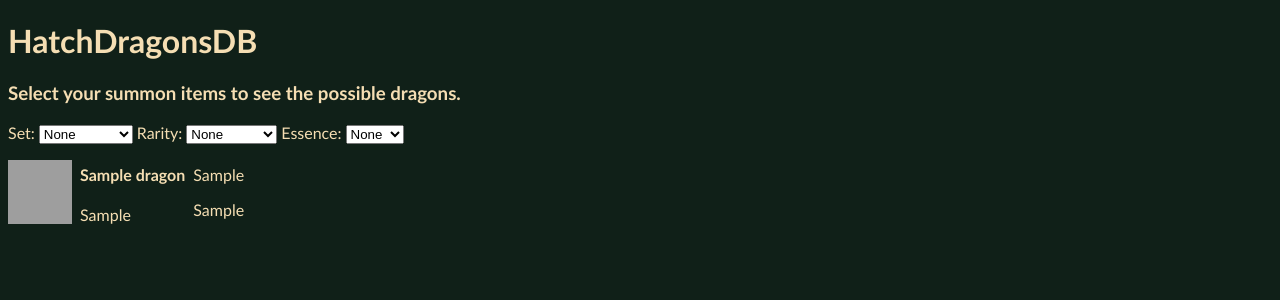
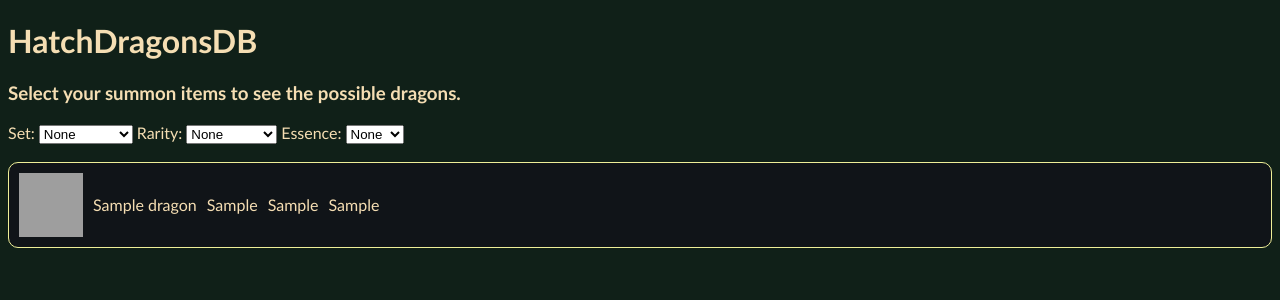
Before and after one commit to SleepyDarian/HatchDragonsDB-js, a Flask app: page / in a window 1280 px wide. Shown: the top 300 px of the page. Run offline with Flask 3, Linux system fonts and the light colour scheme; tables that the repository leaves empty hold one stand-in row (values such as "Sample post"); grey boxes are pictures that could not be loaded.

Commit message:
Visual upgrade

```diff
--- a/app/static/style.css
+++ b/app/static/style.css
@@ -1,4 +1,4 @@
-h1, h3, h4, label, td, p {
+h1, h3, h4, label, td, span {
     color:wheat;
     font-family:'Trebuchet MS', 'Lucida Sans Unicode', 'Lucida Grande', 'Lucida Sans', Arial, sans-serif;
 }
@@ -6,3 +6,21 @@ h1, h3, h4, label, td, p {
 body {
     background-color:#102018;
 }
+
+.card {
+    display:flex;
+    align-items:center;
+    justify-content:flex-start;
+    padding:10px;
+    column-gap:10px;
+    border:1px solid #efef98;
+    border-radius: 10px;
+    background-color:#101418;
+}
+
+.flex-container {
+    flex-direction:column;
+    display:flex;
+    flex-wrap:wrap;
+    justify-content:space-evenly;
+}
--- a/app/templates/dragons.html
+++ b/app/templates/dragons.html
@@ -44,7 +44,9 @@
     </select>
   </body>
 </html>
-<div id="results">
+<br>
+</br>
+<div class="flex-container" id="results">
     <!-- filled by JS -->
 </div>
 <script>
@@ -81,16 +83,12 @@
         const table = document.getElementById("results");
         table.innerHTML = dragons.map(d =>
             `
-            <div style="display:flex; align-items:center; gap:8px;">
+            <div class="card" gap:8px;">
                 <img src="/static/dragons/${d.name}.jpg" width=64 height=64>
-                <div>
-                    <h4>${d.name}</h4>
-                    <p>${d.set}</p>
-                </div>
-                <div>
-                    <p>${d.rarity}</p>
-                    <p>${d.essence}</p>
-                </div>
+                <span>${d.name}</span>
+                <span>${d.set}</span>
+                <span>${d.rarity}</span>
+                <span>${d.essence}</span>
             </div>
             `
         ).join("");
--- a/crop.py
+++ b/crop.py
@@ -1,6 +1,6 @@
 from PIL import Image
 
-img = Image.open("app/static/dragons/photo_2026-05-05_00-54-47.jpg")
+img = Image.open("app/static/dragons/photo_2026-05-05_02-12-29.jpg")
 w, h = img.size
 size = 128
 x_offset = 48
@@ -12,4 +12,4 @@ print(size)
 print(left)
 print(top)
 cropped = img.crop((left, top, left + size, top + size))
-cropped.save("app/static/dragons/Alp Angel.jpg")
+cropped.save("app/static/dragons/Reed Firefin.jpg")
```
Also changed, not shown: app/static/dragons/Reed Firefin.jpg (added).
